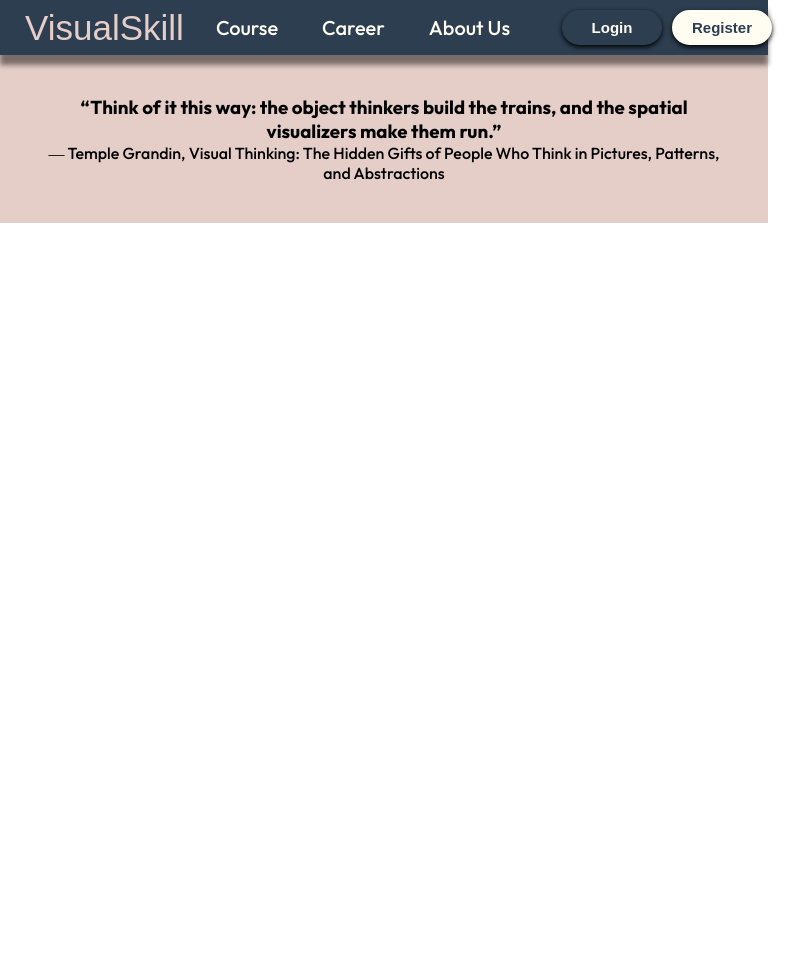
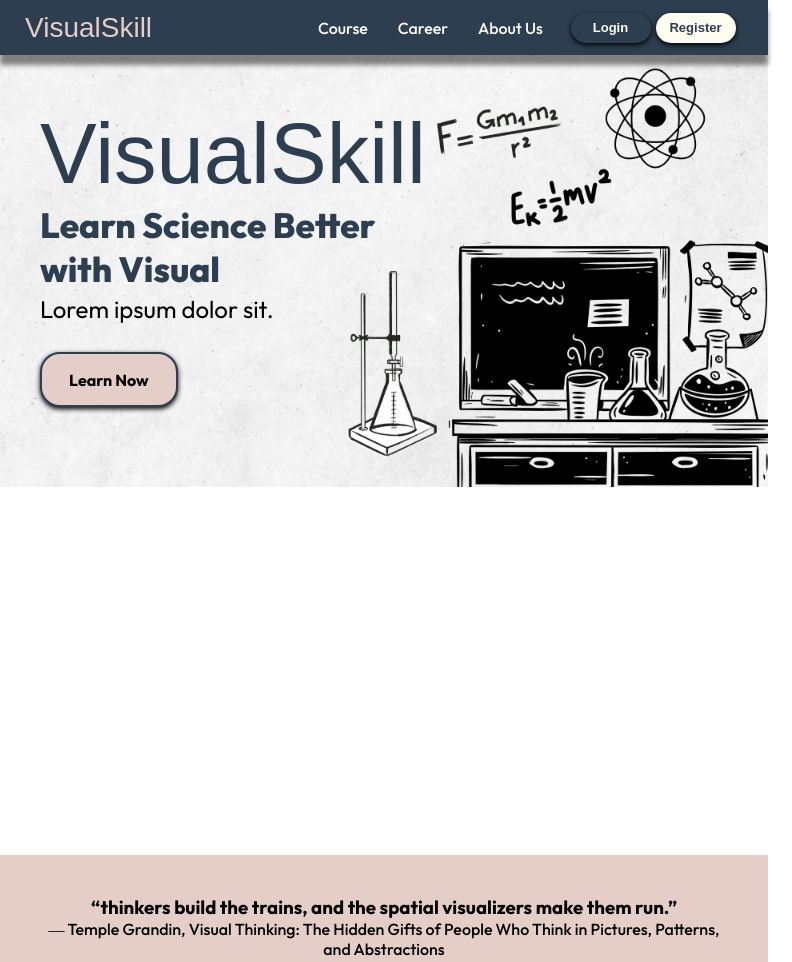
Before and after one commit to satyavirya-a/SkillSkill-Project, a plain HTML site: page HTML/homepage.html in a window 768 px wide. Shown: the top 962 px of the page, 792 px wide, since content can reach past the window. Before the commit the page ends 800 px from the top, so only its background shows below. Drawn offline with Linux system fonts and the light colour scheme; a web font is replaced by a local one.

Commit message:
Make Landing Section

```diff
--- a/CSS/global.css
+++ b/CSS/global.css
@@ -5,6 +5,7 @@
   --txt-color: #2D3436;
   --nav-color: #2C3E50;
   --sec-color: #E5CDC8;
+  --thr-color: #d63031;
   --text-box-before: #979797;
 
 }
@@ -18,7 +19,6 @@
     padding: 0;
 
     box-sizing: border-box;
-
 }
 
 a {
@@ -118,6 +118,7 @@ a {
 
 
     width: 250px;
+    min-width: 50px;
     gap: 10px;
 
 }
@@ -156,6 +157,33 @@ nav .register-button:focus, .register-button:hover {
     background: white;
 
     transition: all 0.3s ease-in-out;
+}
+
+/* buat untuk layar 700 - 785 */
+@media (max-width: 785px) and (min-width: 700px) {
+    .navbar-container .navbar-menu {
+        gap: 10px !important;
+    }
+
+    .navbar-container .navbar-menu li a {
+        font-size: 16px;
+        padding: 3px 8px;
+    }
+
+    .register-container {
+        width: 180px;
+        gap: 5px;
+    }
+
+    nav .register-container button {
+        width: 80px;
+        height: 30px;
+        font-size: 13px;
+    }
+
+    .navbar-logo {
+        font-size: 28px;
+    }
 }
 
 /* buat untuk layar < 700 */
--- a/CSS/homepage.css
+++ b/CSS/homepage.css
@@ -24,8 +24,91 @@
     font-weight: 500;
 }
 
+/* Landing Section */
+
+.landing-section {
+    background: url(../Assets/landing-section.png) no-repeat;
+    background-size: 100%;
+    min-height: 100vh;
+
+    padding: 100px 100px 95px;
+}
+
+.title-landing{
+    font-size: 6rem;
+    font-family:"Mansalva", sans-serif ;
+    color: var(--nav-color);
+
+    position: relative;
+}
+
+.subtitle-landing {
+    font-size: 2.5rem;
+    font-weight: 800;
+    color: var(--nav-color);
+
+
+    min-width: 30px;
+
+
+
+}
+
+.landing-section p {
+    font-size: 1.5rem;
+    color: var(--text-color);
+    line-height: 1.5;
+
+}
+
+.LearnNow {
+
+    background-color: var(--sec-color);
+    color: var(--text-color);
+    cursor: pointer;
+    font-size: 1rem;
+    text-align: center;
+
+    display: flex;
+    margin-top: 25px;
+
+    width: 20%;
+
+
+}
+
+@media (max-width: 1150px) {
+    .landing-section {
+        padding: 50px 40px;
+    }
+    .title-landing {
+        font-size: 85px;
+    }
+
+    .subtitle-landing {
+        font-size: 35px;
+        width: 50%;
+    }
+
+
+
+}
 
 @media (max-width: 700px) {
+
+    .landing-section {
+        min-height: 50vh;
+        padding: 45px 20px;
+    }
+
+    .title-landing {
+        font-size: 70px;
+    }
+
+    .subtitle-landing {
+        font-size: 20px;
+        width: 50%;
+    }
 
     .title-container {
         font-size: smaller;
--- a/HTML/homepage.html
+++ b/HTML/homepage.html
@@ -46,11 +46,24 @@
 
     <section class="content">
 
+
+        <section class="landing-section">
+            <div class="title-landing">VisualSkill</div>
+            <div class="subtitle-landing">Learn Science Better with Visual</div>
+            <p>Lorem ipsum dolor sit.</p>
+
+            <a href="register.html" class="button LearnNow">
+                Learn Now
+            </a>
+
+        </section>
+
+
         <section class="title-section">
             <div class="title-container">
 
                 <h1 class="title">
-                    “Think of it this way: the object thinkers build the trains, and the spatial visualizers make them run.”
+                    “thinkers build the trains, and the spatial visualizers make them run.”
                 </h1>
 
                 <h4 class="subtitle">
```
Also changed, not shown: CSS/register.css (+12 -0 lines), HTML/register.html (+4 -3 lines), JS/register.js (+30 -0 lines), Assets/landing-section.png (added).
